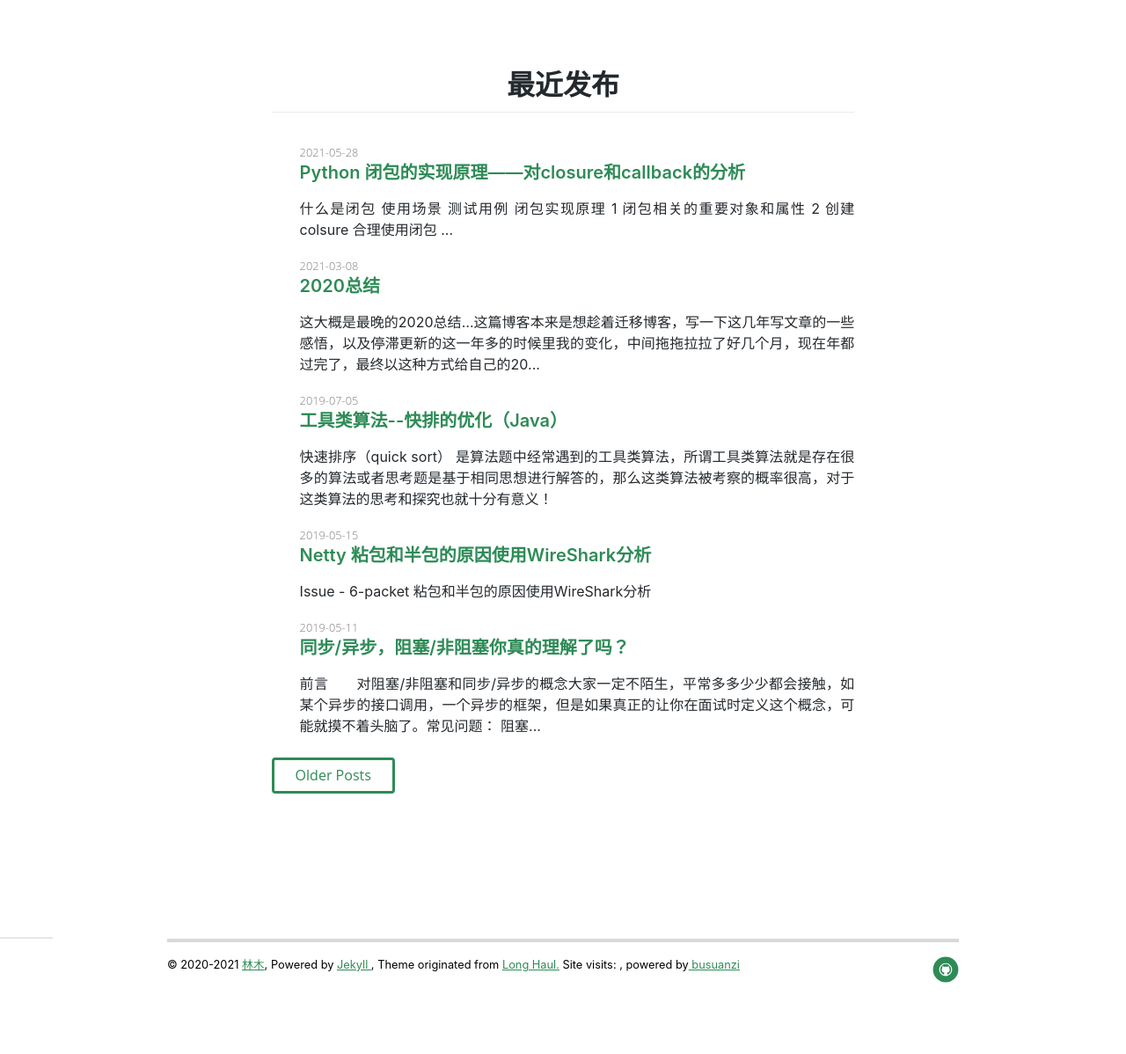
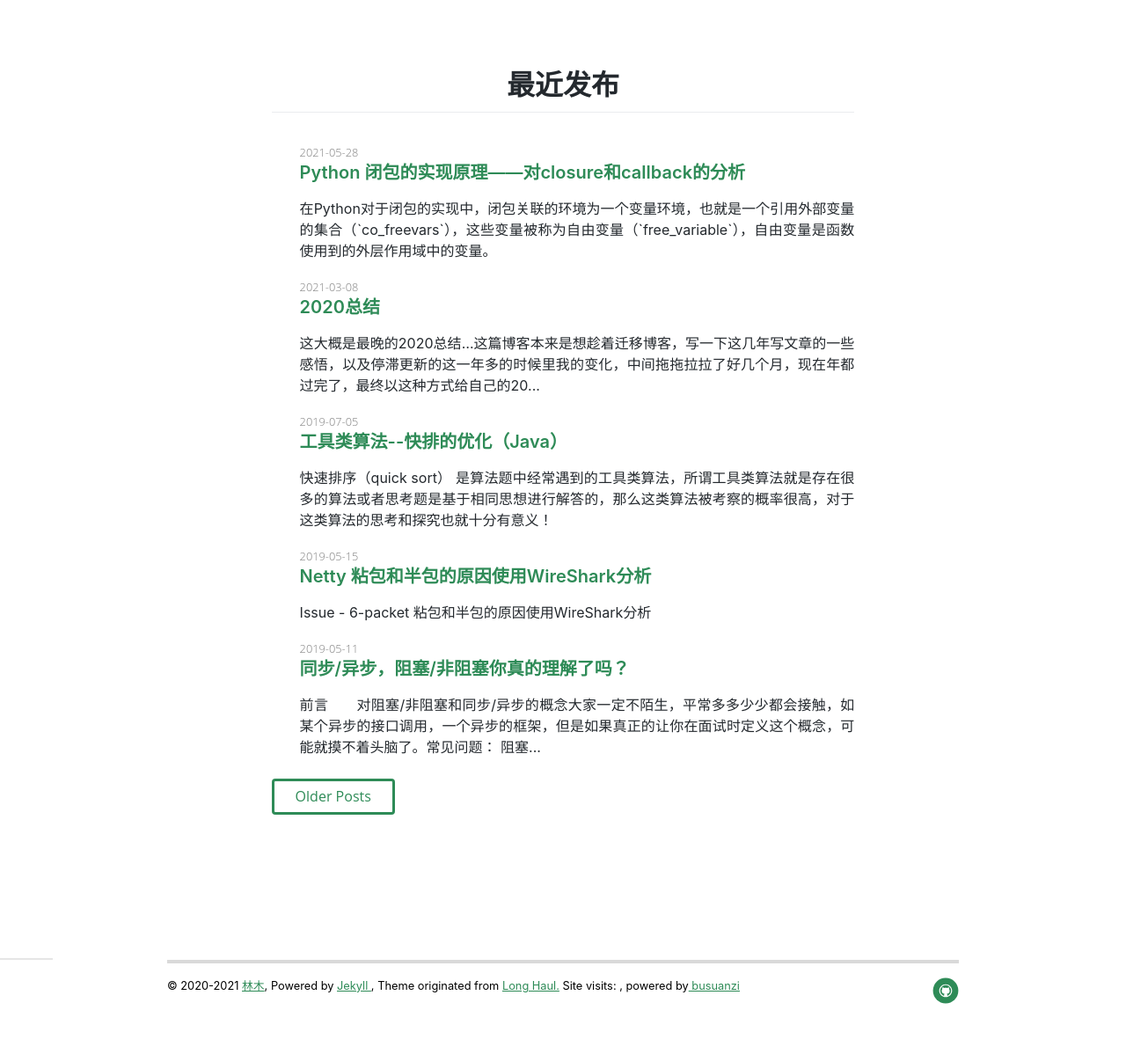
Before and after one commit to defineYIDA/defineYIDA.github.io, a Jekyll site: the page built from index.html, in a window 1280 px wide. Shown: the part 240-1438 px from the top of the page at 88% size. Built offline with Jekyll 4.4.1, drawn with Linux system fonts in a browser that asks for light colours; nearby versions of some CDN libraries; the list of posts is cut into pages by our own code; comment, search, counter and statistics services are not loaded; before the commit the page ends 1414 px from its top, so only the background shows below that.

Commit message:
change post desc

```diff
--- a/_posts/2021-05-28-python_closure.md
+++ b/_posts/2021-05-28-python_closure.md
@@ -3,6 +3,7 @@ layout: post
 title:  "Python 闭包的实现原理——对closure和callback的分析"
 date:   2021-5-28
 categories: python
+description: 在Python对于闭包的实现中，闭包关联的环境为一个变量环境，也就是一个引用外部变量的集合（`co_freevars`），这些变量被称为自由变量（`free_variable`），自由变量是函数使用到的外层作用域中的变量。
 ---
 * TOC
 {:toc}
```
